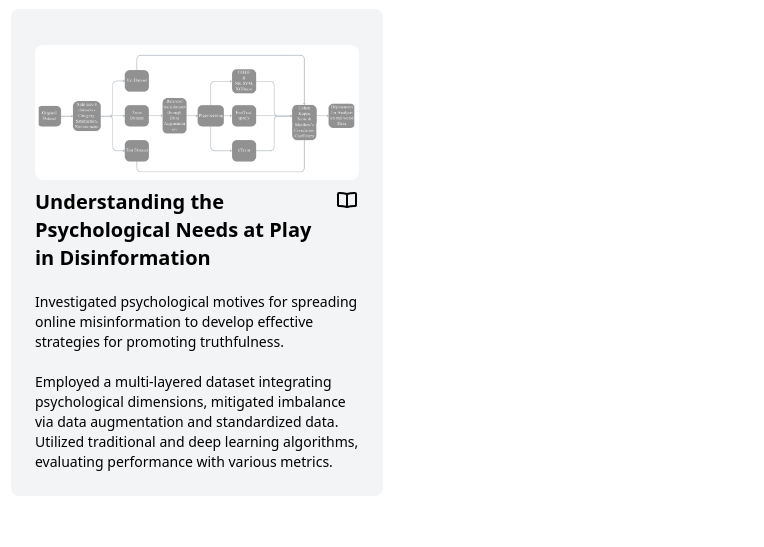
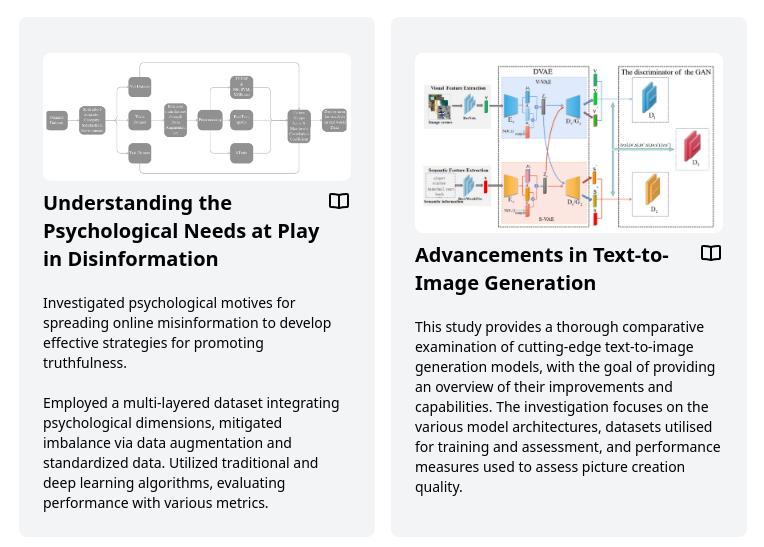
Before and after one commit to KaveeshKhattar/KaveeshKhattar.github.io, a website: page publications.html in a window 1280 px wide. Shown: the part 199-746 px from the top of the page, without its empty margins (257-1021 px from the left). Drawn offline with Linux system fonts and the light colour scheme; files whose address does not match are found by name.

Commit message:
added publication

```diff
--- a/publications.html
+++ b/publications.html
@@ -79,7 +79,7 @@
 
             <div class="projects grid grid-cols-1 md:grid-cols-2">
 
-                <div class="project-card bg-gray-100 rounded-lg dark:bg-zinc-800 flex flex-col hover:dark:bg-zinc-800" data-tags="ios">
+                <div class="project-card bg-gray-100 rounded-lg dark:bg-zinc-800 flex flex-col hover:dark:bg-zinc-800 m-2" data-tags="ios">
 
                     <div class="ios-project-card m-3 p-3 ">
 
@@ -117,6 +117,52 @@
                                         <br>
                                         Investigated psychological motives for spreading online misinformation to develop effective strategies for promoting truthfulness. <br> <br>
                                         Employed a multi-layered dataset integrating psychological dimensions, mitigated imbalance via data augmentation and standardized data. Utilized traditional and deep learning algorithms, evaluating performance with various metrics.
+                                    </p>
+                                </div>
+
+                            </div>
+                        </div>
+                    </div>
+                </div>
+
+
+                <div class="project-card bg-gray-100 rounded-lg dark:bg-zinc-800 flex flex-col hover:dark:bg-zinc-800 m-2" data-tags="ios">
+
+                    <div class="ios-project-card m-3 p-3 ">
+
+
+                        <div class="content flex flex-col justify-center">
+                            <div class="project-image basis-1/3">
+                                <img src="/Users/heeshi/00-old/old/College/8thSem/PersonalWebsite3.0/imgs/paper-1.png" alt="" class="mt-3 rounded-lg">
+                            </div>
+                            <div class="text flex flex-col basis-2/3">
+                                <div class="readme mt-2 flex justify-between">
+
+                                    <div class="project-title text-xl font-bold ">
+                                        <p>
+                                            Advancements in Text-to-Image Generation
+                                        </p>
+                                    </div>
+
+                                    <div class="paper-icon">
+                                        <div class="text max-w-fit ">
+                                            <a href="https://ceur-ws.org/Vol-3706/Paper5.pdf" class="text-3xl " target="_blank">
+
+                                                <svg class="w-6 h-6 text-gray-800 dark:text-white" aria-hidden="true" xmlns="http://www.w3.org/2000/svg" width="24" height="24" fill="none" viewBox="0 0 24 24">
+                                                    <path stroke="currentColor" stroke-linecap="round" stroke-linejoin="round" stroke-width="2" d="M12 6.03v13m0-13c-2.819-.831-4.715-1.076-8.029-1.023A.99.99 0 0 0 3 6v11c0 .563.466 1.014 1.03 1.007 3.122-.043 5.018.212 7.97 1.023m0-13c2.819-.831 4.715-1.076 8.029-1.023A.99.99 0 0 1 21 6v11c0 .563-.466 1.014-1.03 1.007-3.122-.043-5.018.212-7.97 1.023"/>
+                                                  </svg>
+
+
+
+                                            </a>
+                                        </div>
+                                    </div>
+                                </div>
+
+                                <div class="project-description  text-sm font-normal">
+                                    <p>
+                                        <br>
+                                        This study provides a thorough comparative examination of cutting-edge text-to-image generation models, with the goal of providing an overview of their improvements and capabilities. The investigation focuses on the various model architectures, datasets utilised for training and assessment, and performance measures used to assess picture creation quality.
                                     </p>
                                 </div>
 
```
Also changed, not shown: imgs/paper-1.png (added).
